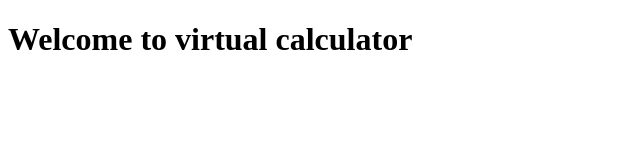
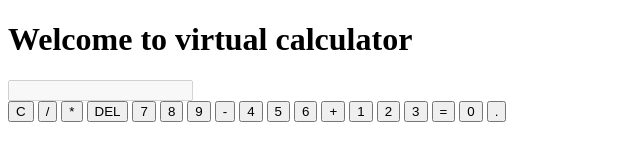
Before and after one commit to MeghanaGRao/Calculator, a plain HTML site: page index.html in a window 1280 px wide. Shown: the whole page, without its empty margins (0-640 px from the left). Drawn offline with Linux system fonts and the light colour scheme.

Commit message:
index.html

```diff
--- a/index.html
+++ b/index.html
@@ -1,8 +1,36 @@
 <!DOCTYPE html>
+<html lang="en">
 <head>
-    <title>Online calculator</title>
+    <meta charset="UTF-8">
+    <meta name="viewport" content="width=device-width, initial-scale=1.0">
+    <title>Online Calculator</title>
     <h1>Welcome to virtual calculator</h1>
-    <meta charset="utf8">
-    <meta name = "viewport", content="width=device-width", initial-scale="1">
-    <link rel ="stylesheet", href="style.css">
+    <link rel="stylesheet" href="style.css">
 </head>
+<body>
+    <div class="calculator">
+        <input type="text" id="display" disabled>
+        <div class="buttons">
+            <button class="btn" onclick="clearDisplay()">C</button>
+            <button class="btn" onclick="appendValue('/')">/</button>
+            <button class="btn" onclick="appendValue('*')">*</button>
+            <button class="btn" onclick="deleteLast()">DEL</button>
+            <button class="btn" onclick="appendValue('7')">7</button>
+            <button class="btn" onclick="appendValue('8')">8</button>
+            <button class="btn" onclick="appendValue('9')">9</button>
+            <button class="btn" onclick="appendValue('-')">-</button>
+            <button class="btn" onclick="appendValue('4')">4</button>
+            <button class="btn" onclick="appendValue('5')">5</button>
+            <button class="btn" onclick="appendValue('6')">6</button>
+            <button class="btn" onclick="appendValue('+')">+</button>
+            <button class="btn" onclick="appendValue('1')">1</button>
+            <button class="btn" onclick="appendValue('2')">2</button>
+            <button class="btn" onclick="appendValue('3')">3</button>
+            <button class="btn equal" onclick="calculateResult()">=</button>
+            <button class="btn zero" onclick="appendValue('0')">0</button>
+            <button class="btn" onclick="appendValue('.')">.</button>
+        </div>
+    </div>
+    <script src="script.js"></script>
+</body>
+</html>
```
